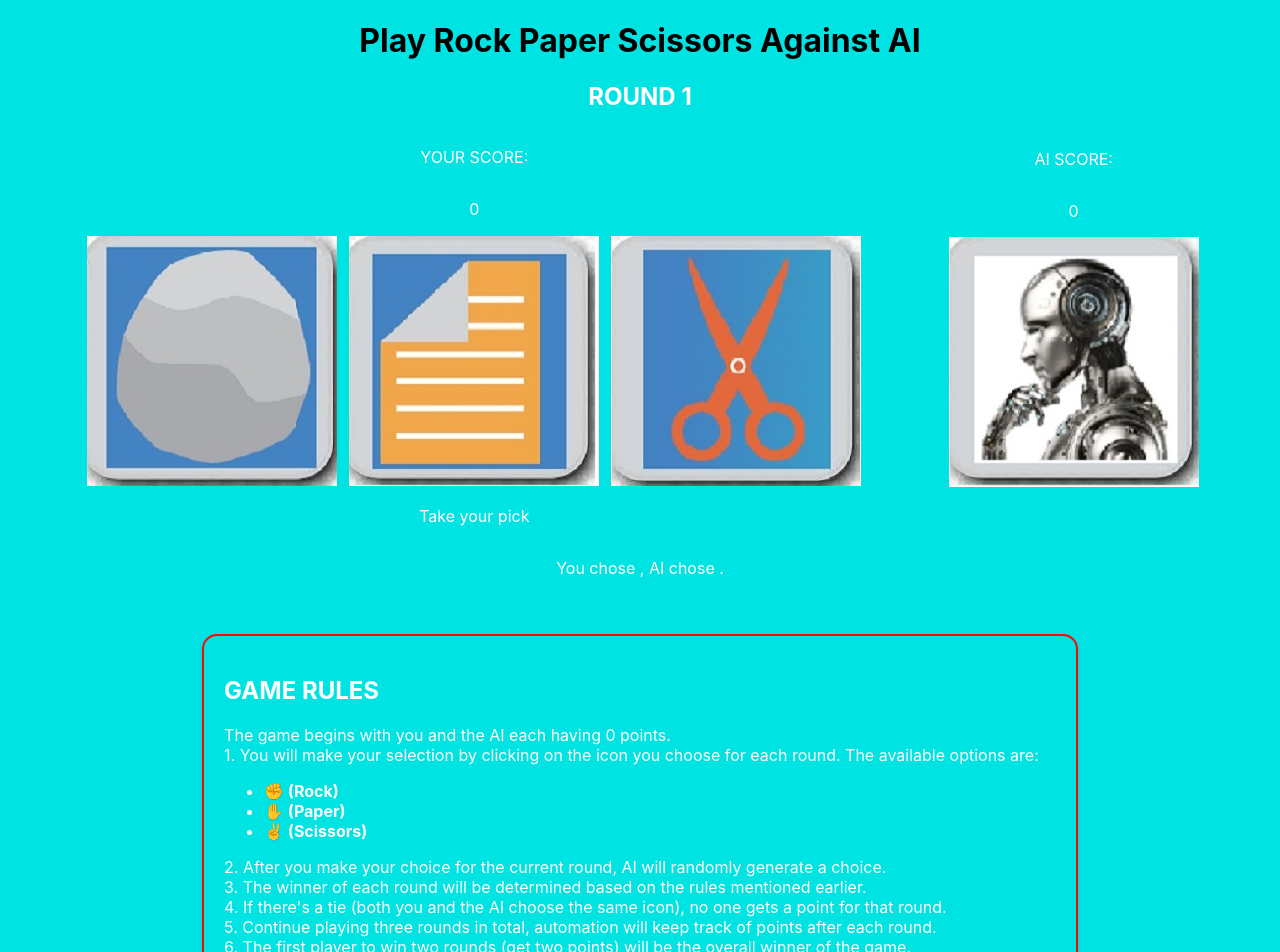
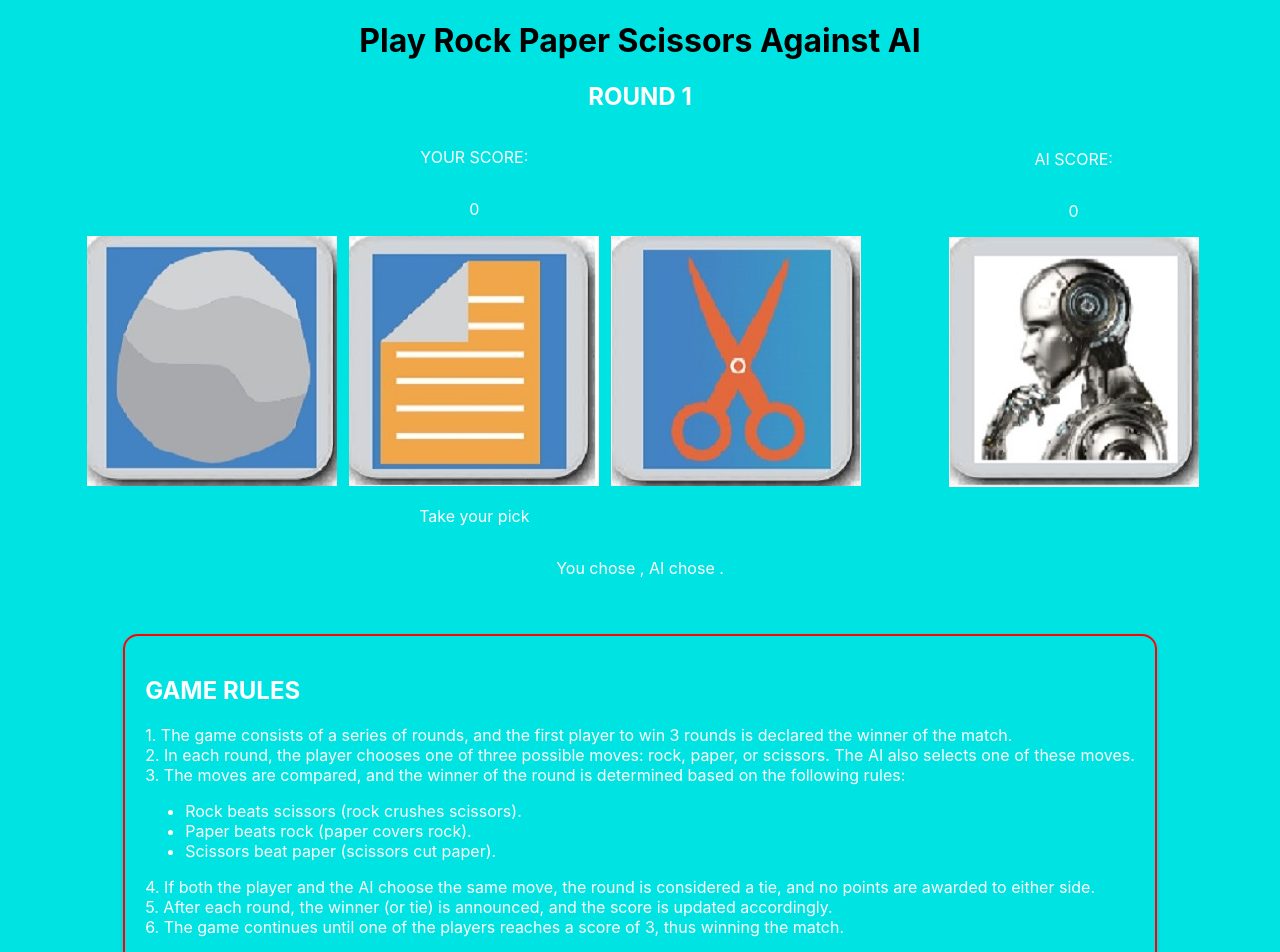
Before and after one commit to sophiaalexis1/sophiaalexis1.github.io, a React (Create React App) app: page / in a window 1280 px wide. Shown: the top 952 px of the page. Built offline with nearby package versions, Linux system fonts and the light colour scheme.

Commit message:
updated GameRules

```diff
--- a/src/Components/GameRules/GameRules.jsx
+++ b/src/Components/GameRules/GameRules.jsx
@@ -6,19 +6,17 @@ const GameRules = () => {
     <div className='game-rules'>
       <h2>GAME RULES</h2>
       <p>
-        The game begins with you and the AI each having 0 points.<br />
-        1. You will make your selection by clicking on the icon you choose for each round. The available options are:<br />
+        1. The game consists of a series of rounds, and the first player to win 3 rounds is declared the winner of the match. <br />
+        2. In each round, the player chooses one of three possible moves: rock, paper, or scissors. The AI also selects one of these moves.<br />
+        3. The moves are compared, and the winner of the round is determined based on the following rules:<br />
         <ul>
-          <li><strong>✊ (Rock)</strong></li>
-          <li><strong>✋ (Paper)</strong></li>
-          <li><strong>✌️ (Scissors)</strong></li>
+          <li>Rock beats scissors (rock crushes scissors).</li>
+          <li>Paper beats rock (paper covers rock).</li>
+          <li>Scissors beat paper (scissors cut paper).</li>
         </ul>
-        2. After you make your choice for the current round, AI will randomly generate a choice.<br />
-        3. The winner of each round will be determined based on the rules mentioned earlier.<br />
-        4. If there's a tie (both you and the AI choose the same icon), no one gets a point for that round.<br />
-        5. Continue playing three rounds in total, automation will keep track of points after each round.<br />
-        6. The first player to win two rounds (get two points) will be the overall winner of the game.<br />
-        7. In case you or the AI win two rounds before completing all three, we'll end the game and declare the winner.
+        4. If both the player and the AI choose the same move, the round is considered a tie, and no points are awarded to either side.<br />
+        5. After each round, the winner (or tie) is announced, and the score is updated accordingly.<br />
+        6. The game continues until one of the players reaches a score of 3, thus winning the match.
       </p>
     </div>
   );
```
